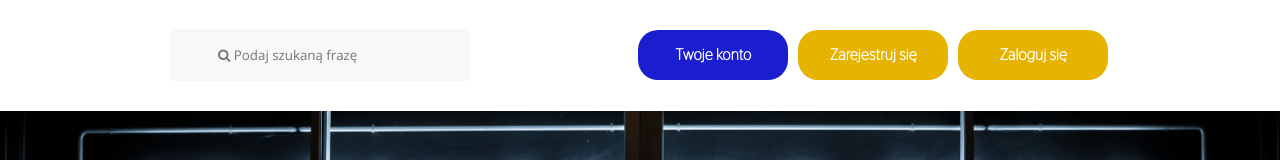
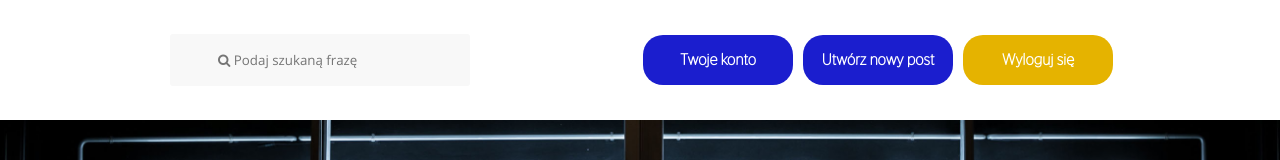
Before and after one commit to Maciek246/blogport-front, a React (Create React App) app: page / in a window 1280 px wide. Shown: the top 160 px of the page. Built offline with nearby package versions, Linux system fonts and the light colour scheme; no server answers.

Commit message:
[creatorNewBlog] Final fixed errors after bad resolved conflicts

```diff
--- a/src/components/MainNavbar/index.js
+++ b/src/components/MainNavbar/index.js
@@ -1,5 +1,5 @@
-import React, {Component } from 'react';
-import {BrowserRouter as Route, Link} from 'react-router-dom';
+import React, { Component } from 'react';
+import { BrowserRouter as Route, Link } from 'react-router-dom';
 import Modal from '../Modal';
 import LoginForm from '../LoginForm';
 import RegisterForm from '../RegisterForm';
@@ -20,19 +20,30 @@ class MainNavbar extends Component {
   toggleModalRegister = () => {
     this.setState({ modalRegisterIsOpen: !this.state.modalRegisterIsOpen });
   }
-    render(){
-        return(
+
+  render() {
+    let isAuthenticated = true;
+    return (
       <nav>
         <div className="main-navbar">
           <div className="main-navbar main-navbar--content-left">
             <div className="main-navbar main-navbar--search">
-                      <input id="search"type="text" placeholder=" &#xF002; Podaj szukaną frazę"/>
+              <input id="search" type="text" placeholder=" &#xF002; Podaj szukaną frazę" />
             </div>
           </div>
           <div className="main-navbar main-navbar--content-right">
-                <Link to="/user/:username"> <button className="button--main-navbar blue">Twoje konto</button></Link>
+            {isAuthenticated ?
+              <div className="main-navbar main-navbar--content-right">
+                <Link to="/user/:username"><button className="button--main-navbar blue">Twoje konto</button></Link>
+                <Link to="/:slug/addpost"><button className="button--main-navbar blue">Utwórz nowy post</button></Link>
+                <button className="button--main-navbar">Wyloguj się</button>
+              </div>
+              :
+              <div className="main-navbar main-navbar--content-right">
                 <button className="button--main-navbar" onClick={this.toggleModalRegister}>Zarejestruj się</button>
-                    <button className="button--main-navbar"  onClick={this.toggleModalLogin}>Zaloguj się</button>
+                <button className="button--main-navbar" onClick={this.toggleModalLogin}>Zaloguj się</button>
+              </div>
+            }
           </div>
         </div>
         <Modal show={this.state.modalLoginIsOpen} onClose={this.toggleModalLogin}>
```
Lines whose indentation alone changed are shown as unchanged.
